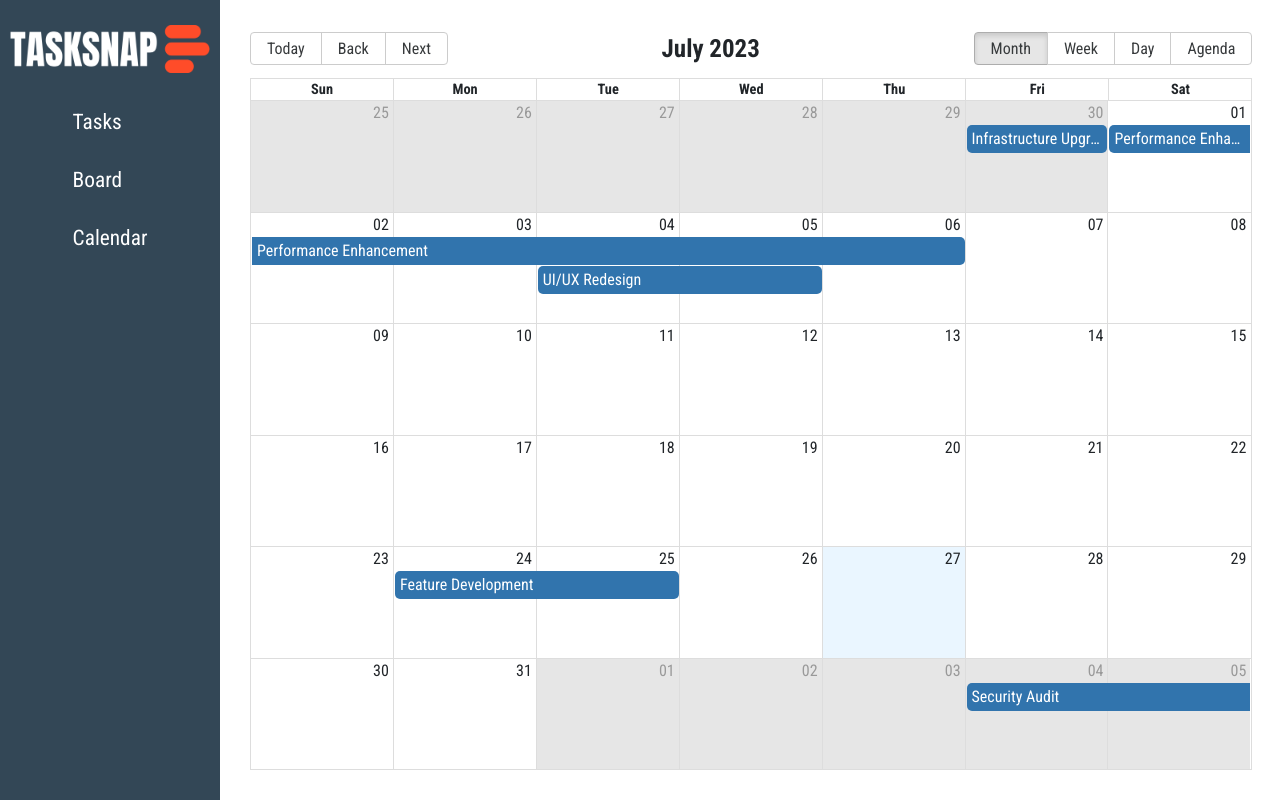
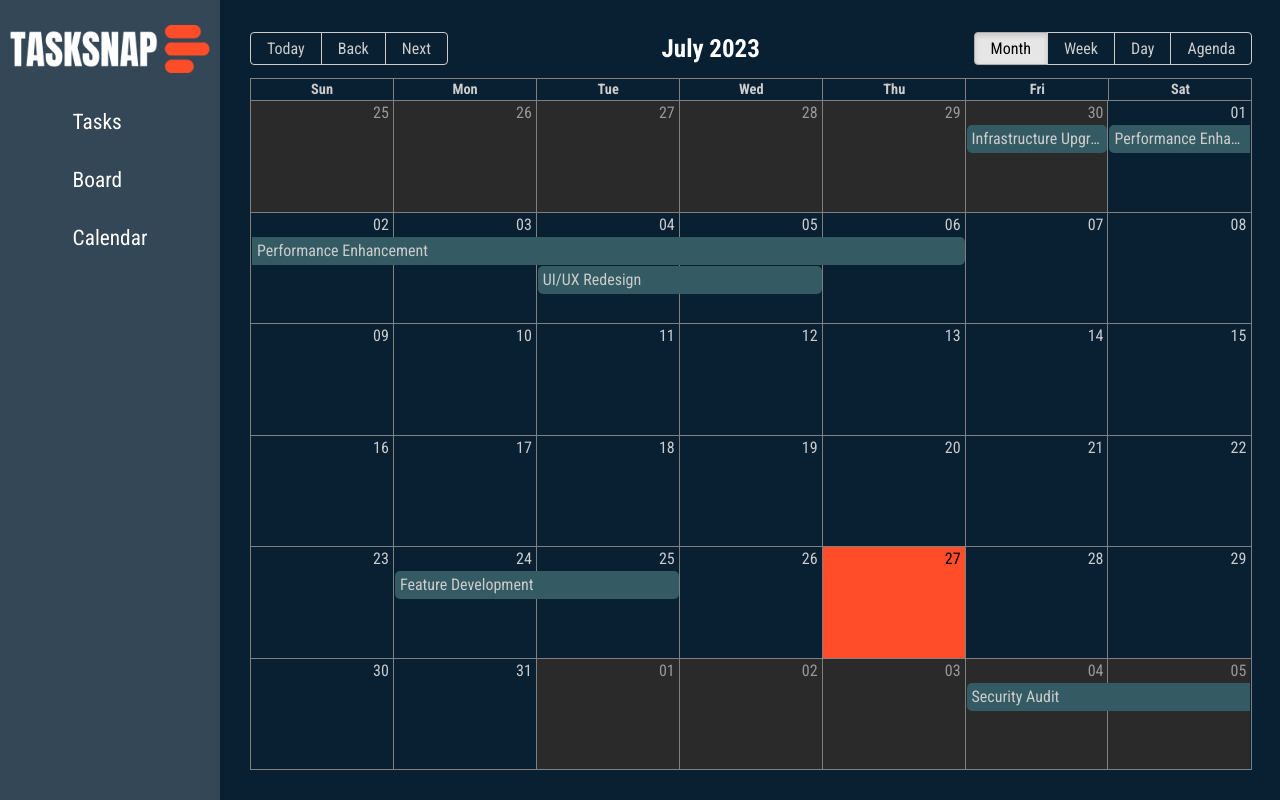
Before and after one commit to thitikl/React_taskSnap, a React (Create React App) app: page /calendar in a window 1280 px wide. Built offline with nearby package versions, Linux system fonts and the light colour scheme; no server answers.

Commit message:
Color updating
-Change color to dark theme

```diff
--- a/src/Calendar/Calendar.js
+++ b/src/Calendar/Calendar.js
@@ -26,7 +26,7 @@ export default function TaskSnapCalendar(props) {
                 end: moment(holiday.date).toDate(),
                 allDay: true,
                 type: 'holiday',
-                color: '#D71313'
+                color: '#B42B51'
             });
         }
     });
--- a/src/Calendar/calendar.css
+++ b/src/Calendar/calendar.css
@@ -2,13 +2,52 @@
     padding: 30px;
     width: 83vw;
     height: 100vh;
-    /* background-color: #082032;
-    color: white; */
+    background-color: #082032;
+    color: #CCCCCC;
 }
-.rbc-agenda-event-cell, .rbc-agenda-time-cell, .rbc-agenda-date-cell{
-    background-color: white;
-}
+
+/* Style of the name of the month */
 .rbc-toolbar-label{
     font-weight: bold;
     font-size: 25px;
+    color: white;
 }
+
+/* Color of top button */
+.rbc-toolbar button{
+    color: #CCCCCC;
+    border-color: #CCCCCC;
+}
+.rbc-active{
+    color: black !important;
+}
+
+/* Border color of calendar */
+.rbc-month-view, .rbc-month-row, .rbc-day-bg, .rbc-month-header, .rbc-row, .rbc-header,
+.rbc-time-slot, .rbc-timeslot-group, .rbc-time-view{
+    border-color: gray !important;
+}
+
+/* Background color of events */
+.rbc-event{
+    background-color: #345B63;
+    color: #CCCCCC;
+}
+
+/* Background color of agenda */
+.rbc-agenda-event-cell, .rbc-agenda-time-cell, .rbc-agenda-date-cell{
+    background-color: #082032;
+}
+
+/* Background color of date from other months */
+.rbc-off-range-bg{
+    background-color: #2a2a2a;
+}
+
+/* Color of today */
+.rbc-today{
+    background-color: #FF4C29;
+}
+.rbc-now{
+    color: black;
+}
```
